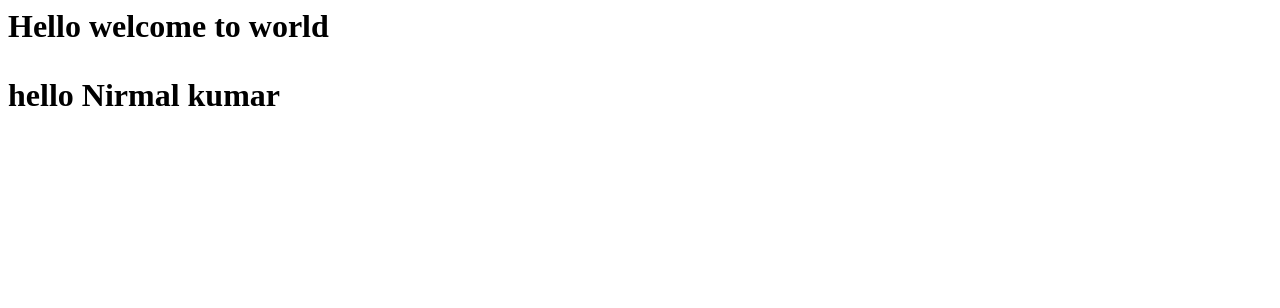
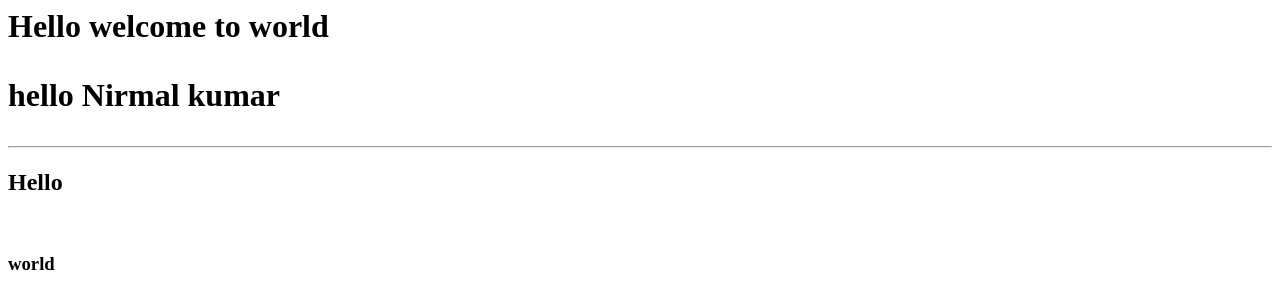
Before and after one commit to Nirmal-ult/HTML-page, a plain HTML site: page index.html in a window 1280 px wide. Drawn offline with Linux system fonts and the light colour scheme.

Commit message:
content added in index.html

```diff
--- a/index.html
+++ b/index.html
@@ -1,2 +1,6 @@
 <h1>Hello welcome to world</h>
 <p>hello Nirmal kumar</p>
+<hr>
+<h2>Hello</h2>
+<br>
+<h3>world</h3>
```
